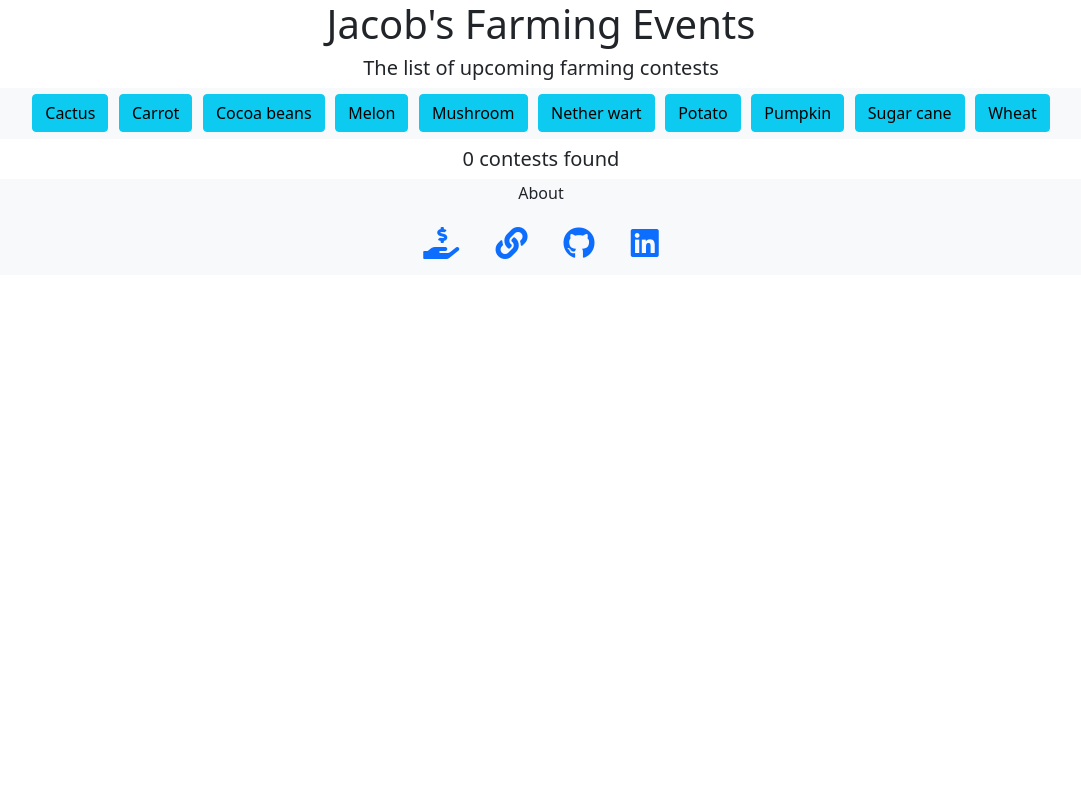
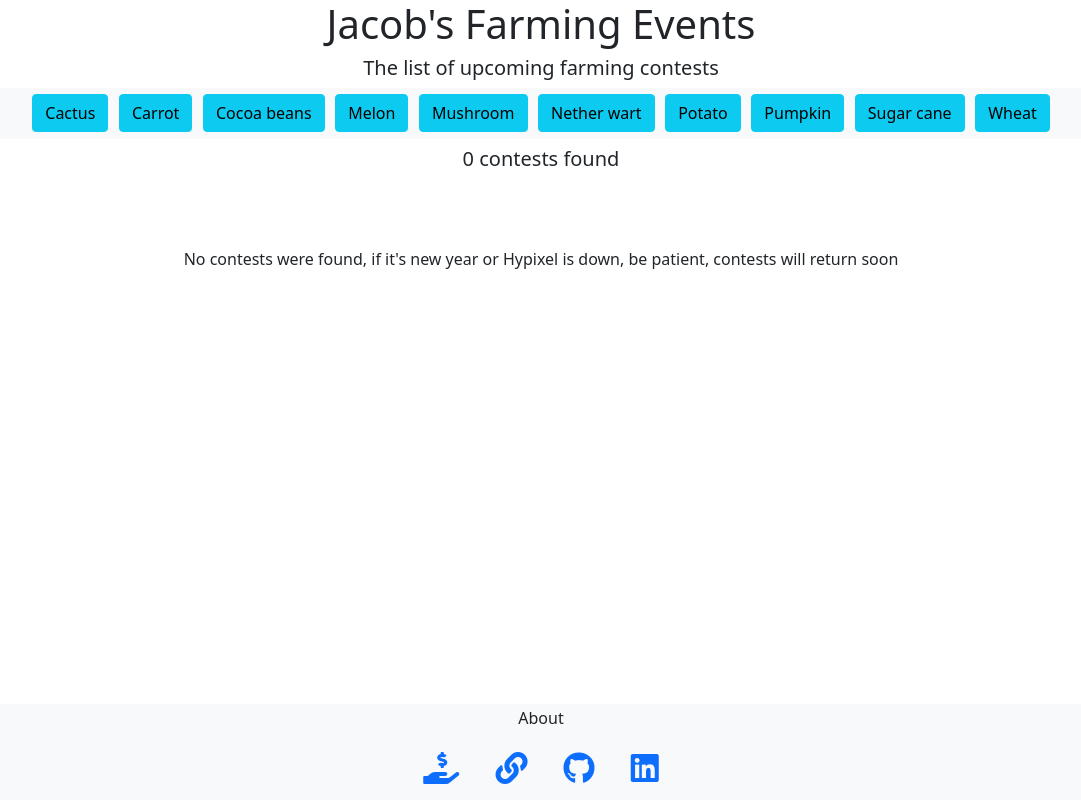
Before and after one commit to jeanlrnt/jacobsView, a plain HTML site: page index.html in a window 1280 px wide. Shown: the whole page, without its empty margins (99-1180 px from the left). Drawn offline with nearby package versions, Linux system fonts and the light colour scheme.

Commit message:
Added a case if no contests were found

```diff
--- a/assets/css/style.css
+++ b/assets/css/style.css
@@ -32,8 +32,8 @@ button[type=button] {
     cursor: pointer;
 }
 
-body {
-    min-height: 100vh;
+body>div:first-child {
+    min-height: calc(100vh - 96px);
 }
 
 #header {
@@ -53,3 +53,7 @@ body {
 #footer>h6 {
     padding-top: 5px;
 }
+
+#contest_list>h6{
+    line-height: 10em;
+}
--- a/assets/js/main.js
+++ b/assets/js/main.js
@@ -116,8 +116,10 @@ function loadContests(items = null) {
                 }
             }
             $('#contest_list').prepend(`<h5 class="text-center pt-2">${count} contests found</h5>`)
-        if (count === 0){$(`#${event.time}>.crops`).append("<h6>No contests were found, if it's new year, be patient they'll be right back soon</h6>")}
-},
+            if (count === 0){
+                $('#contest_list').append("<h6 class='text-center'>No contests were found, if it's new year or Hypixel is down, be patient, contests will return soon</h6>")
+            }
+        },
         error: function (error)  {
             console.log(error)
         }
```
